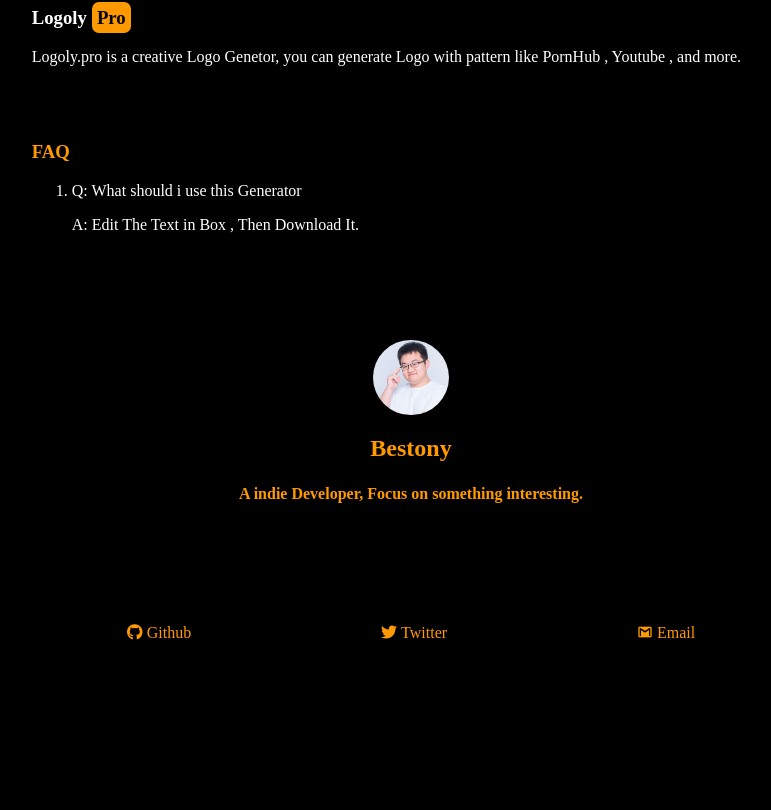
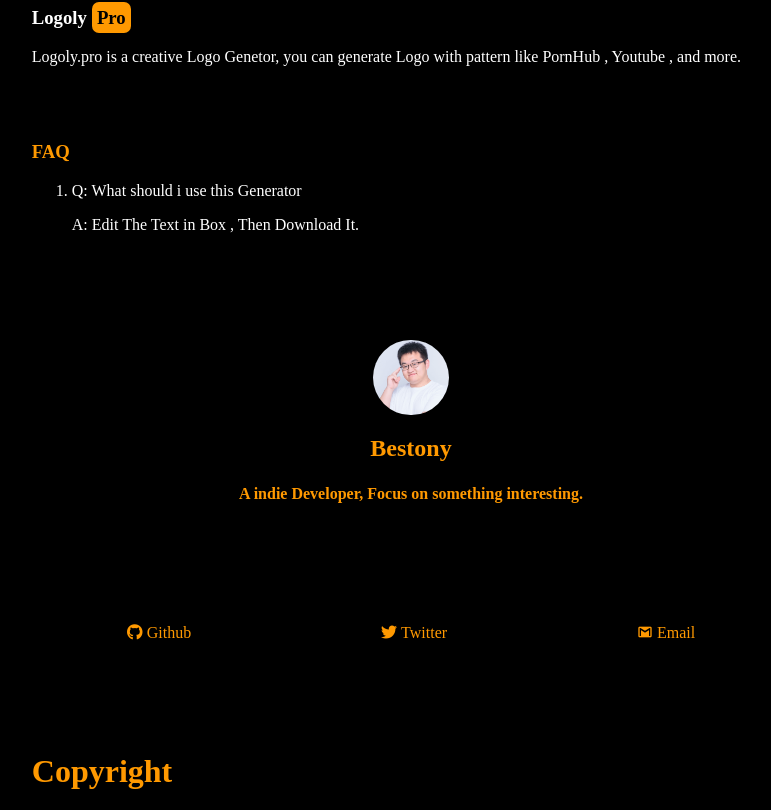
Before and after one commit to bestony/logoly, a Vue app: page / in a window 1280 px wide. Shown: the part 294-1104 px from the top of the page, without its empty margins (229-1000 px from the left). Before the commit the page ends 1006 px from the top, so only its background shows below. Built offline with nearby package versions, Linux system fonts and the light colour scheme.

Commit message:
feat: add copyright and change to container

```diff
--- a/src/App.vue
+++ b/src/App.vue
@@ -21,10 +21,11 @@
         <span class="disable">More in Progress...</span>
       </div>
     </div>
-    <router-view class="router-view"/>
-    <Slogan class="router-view"></Slogan>
-    <Faq class="router-view"></Faq>
-    <Author class="router-view"></Author>
+    <router-view class="container"/>
+    <Slogan class="container"></Slogan>
+    <Faq class="container"></Faq>
+    <Author class="container"></Author>
+    <Copyright  class="container"></Copyright>
   </div>
 </template>
 
@@ -35,6 +36,7 @@ import Slogan from "./components/Slogan";
 import Faq from "./components/Faq";
 import Author from "./components/Author";
 import Ribbon from "./components/Ribbon";
+import Copyright from "./components/Copyright";
 export default {
   components: {
     logo: Logo,
@@ -42,7 +44,8 @@ export default {
     Slogan,
     Faq,
     Author,
-    Ribbon
+    Ribbon,
+    Copyright
   }
 };
 </script>
@@ -104,7 +107,7 @@ span.disable{
   color:#777 !important;
   font-weight: 500;
 }
-.router-view{
+.container{
   width: 60%;
   padding: 20px 20%;
 }
--- /dev/null
+++ b/src/components/Copyright.vue
@@ -0,0 +1,3 @@
+<template>
+    <h1>Copyright</h1>
+</template>
```
